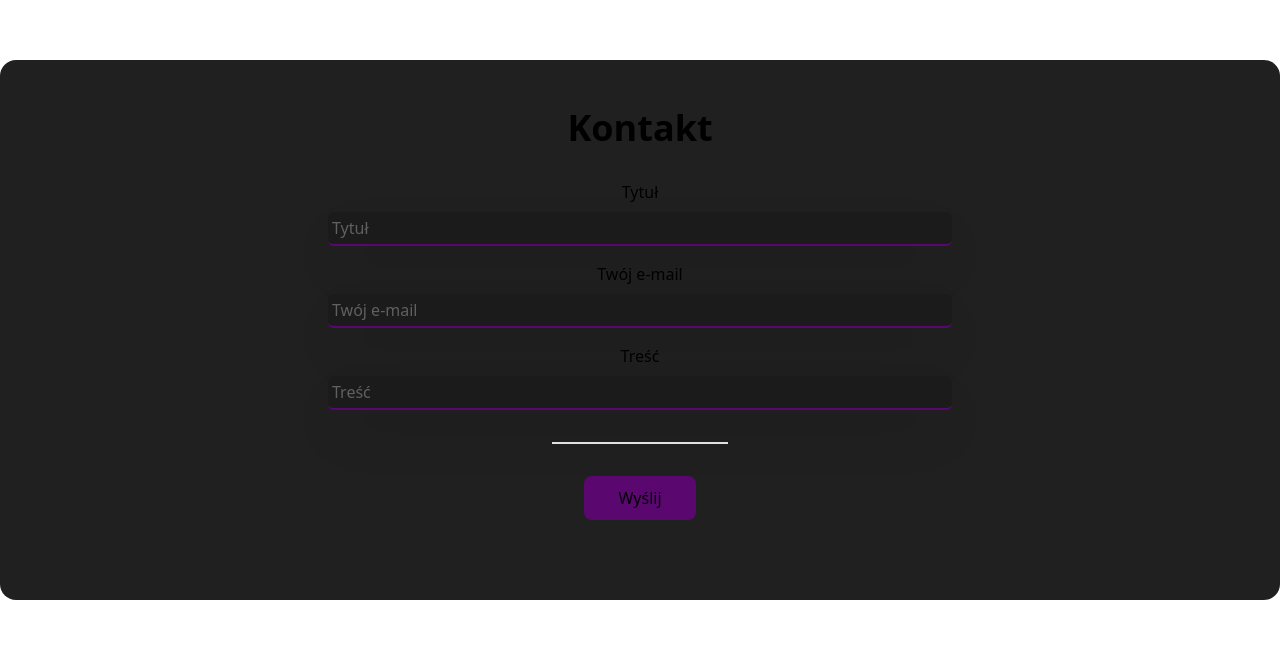
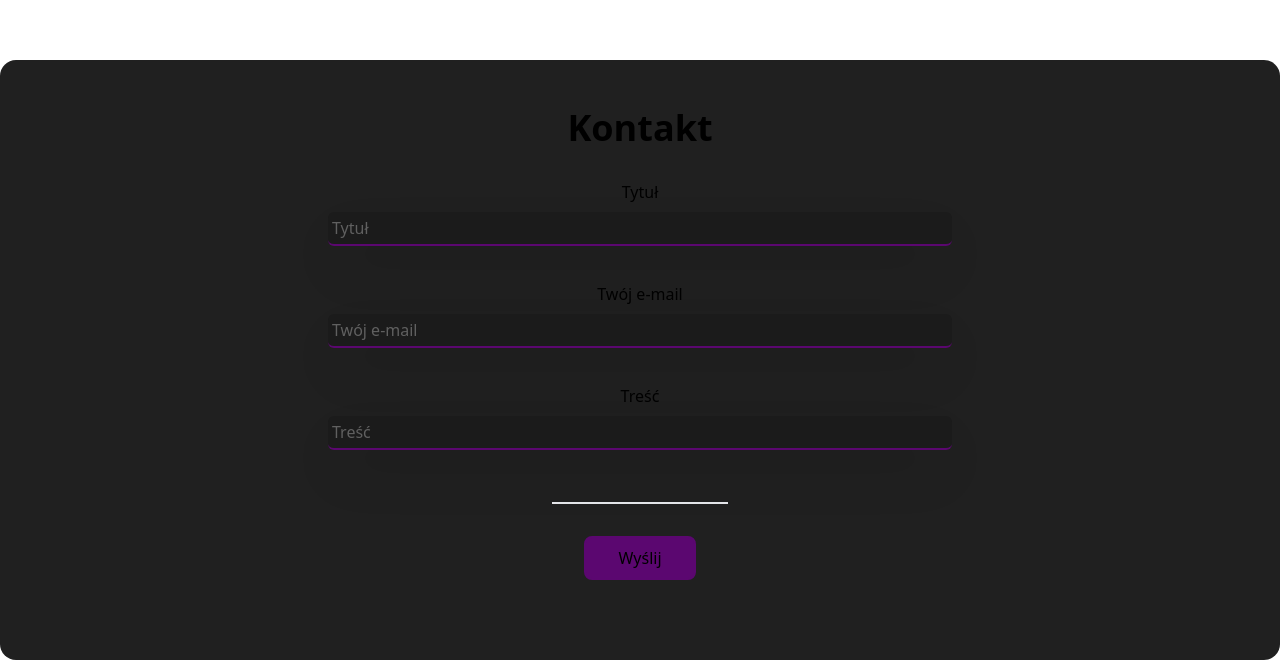
Before and after one commit to Mnigos/biuro-makowska-old, a Nuxt app: page / in a window 1280 px wide. Shown: the part 740-1400 px from the top of the page. Before the commit the page ends 1340 px from the top, so only its background shows below. Built offline with nearby package versions, Linux system fonts and the light colour scheme.

Commit message:
feat(common-input): add validation

```diff
--- a/components/ContactForm.vue
+++ b/components/ContactForm.vue
@@ -1,3 +1,15 @@
+<script setup lang="ts">
+function TitleValidator(value: string) {
+  const errors: Array<string | boolean> = [true, true, true]
+
+  errors[0] = !value ? 'Tytuł jest wymagany' : true
+  errors[1] = value.length < 5 ? 'Tytuł musi mieć co najmniej 5 znaków' : true
+  errors[2] = value.length > 100 ? 'Tytuł może mieć maksymalnie 100 znaków' : true
+
+  return errors
+}
+</script>
+
 <template>
   <div class="bg-primary flex flex-col gap-8 w-full items-center p-4 rounded-2xl py-12">
     <header>
@@ -5,7 +17,7 @@
     </header>
 
     <div class="flex flex-col gap-4 w-1/2">
-      <common-input label="Tytuł" />
+      <common-input label="Tytuł" :validator="TitleValidator" />
 
       <common-input label="Twój e-mail" />
 
--- a/components/common/input.vue
+++ b/components/common/input.vue
@@ -1,18 +1,25 @@
 <script setup lang="ts">
-import { defineProps } from 'vue'
+import { defineProps, ref } from 'vue'
 
 import { generateId } from '~/utils'
 
 interface Props {
   label: string
+  validator?: (value: string) => Array<string | boolean>
 }
+const { label, validator } = withDefaults(defineProps<Props>(), {
+  validator: () => [],
+})
 
-const { label } = defineProps<Props>()
 const id = generateId(label)
+const value = ref('')
+const errors = ref<Array<string | boolean>>([])
+
+const validate = () => errors.value.push(...validator(value.value))
 </script>
 
 <template>
-  <label :for="id" class="flex flex-col items-center gap-2 relative group">
+  <label :for="id" class="flex flex-col items-center gap-2 relative group mb-5">
     {{ label }}
 
     <span
@@ -23,7 +30,13 @@ const id = generateId(label)
 
     <input
       :id="id"
+      v-model="value"
       class="border-b-2 border-accent bg-primary-dark outline-none p-1 rounded-md shadow-2xl w-full"
+      @change="validate"
     />
+
+    <p v-for="(error, index) in errors" :key="index" class="absolute -bottom-8 text-red-500">
+      {{ error }}
+    </p>
   </label>
 </template>
```
Also changed, not shown: .eslintrc.json.
